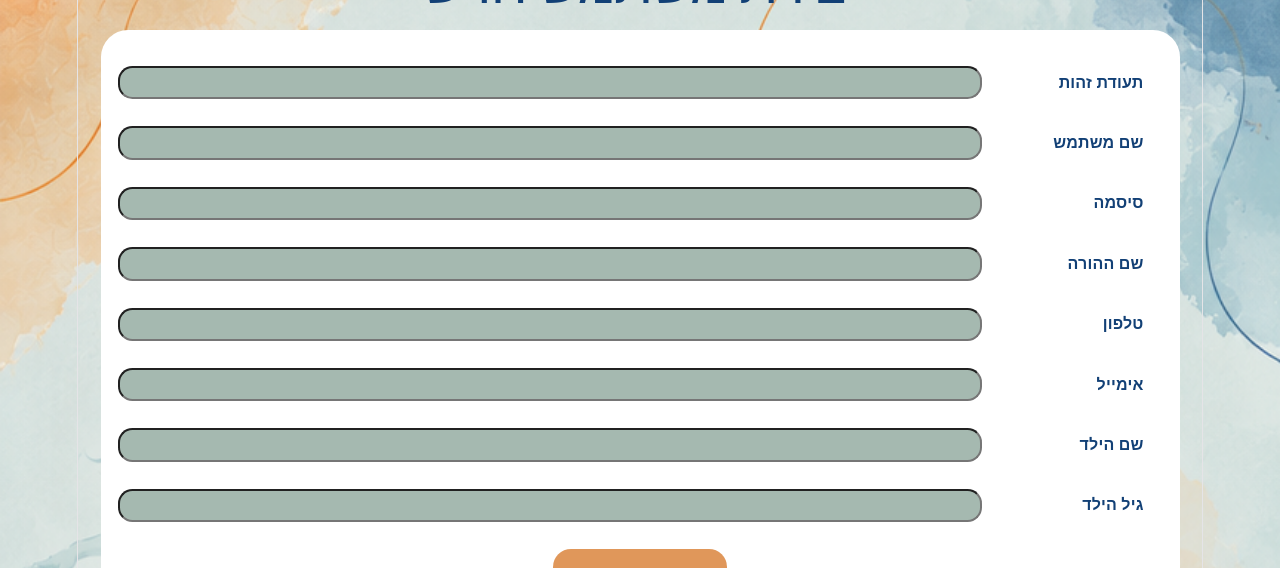
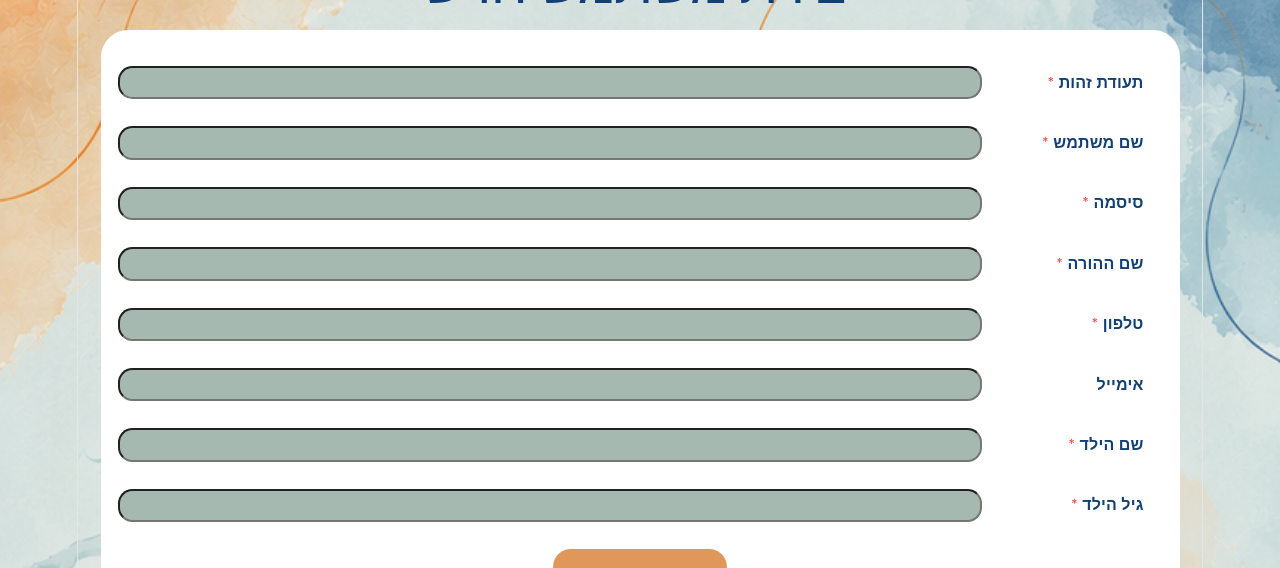
Before and after one commit to shircohen83/shtodio, a React (Vite) app: page /signup in a window 1280 px wide. Shown: the part 158-726 px from the top of the page. Built offline with nearby package versions, Linux system fonts and the light colour scheme.

Commit message:
added starts to necessary fields in sign up

```diff
--- a/src/pages/SignUpPage.css
+++ b/src/pages/SignUpPage.css
@@ -31,3 +31,11 @@
   background-color: var(--primary-color);
   border-radius: 0.8rem;
 }
+.signup-card h4::after {
+  content: " *";
+  color: #E53935;
+}
+
+.signup-card .optional-field::after {
+  content: "";
+}
--- a/src/pages/SignUpPage.tsx
+++ b/src/pages/SignUpPage.tsx
@@ -129,7 +129,7 @@ const SignUpPage = () => {
           }
         />
 
-        <h4>אימייל</h4>
+        <h4 className="optional-field">אימייל</h4>
         <input
           type="email"
           value={formData.email}
```
